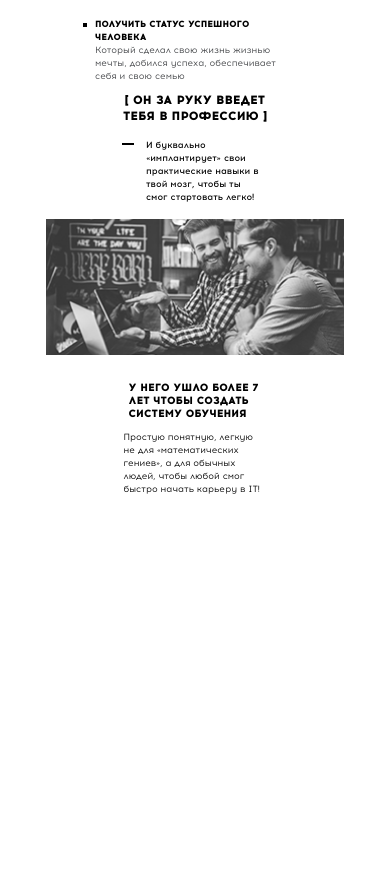
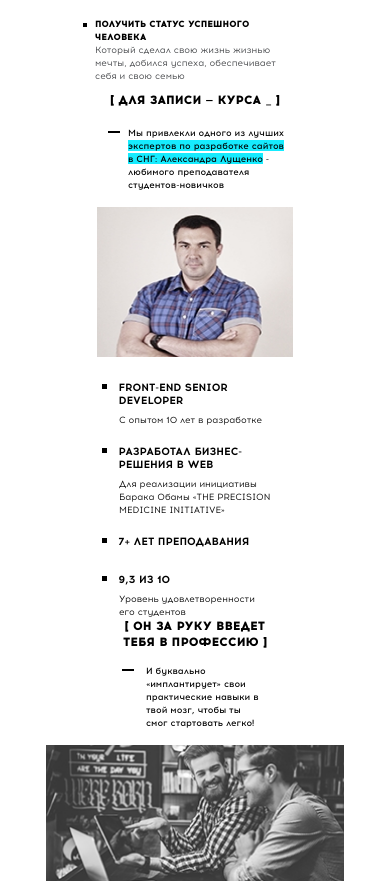
Before and after one commit to Gani4ka/hackathon-07.07.18, a website: page src/index.html in a window 390 px wide. Shown: the part 2212-3101 px from the top of the page. Before the commit the page ends 2707 px from the top, so only its background shows below. Drawn offline with nearby package versions, Linux system fonts and the light colour scheme; files that its build step writes are made by us from their sources.

Commit message:
courserecord-section mobile

```diff
--- a/src/html/courserecord-section.html
+++ b/src/html/courserecord-section.html
@@ -1,4 +1,27 @@
 <!DOCTYPE html>
 <section class="courserecord-section">
-
-  </section>
+  <h2 class="courserecord-section__title">[ Для записи — курса _ ]</h2>
+  <p class="courserecord-section__discr">Мы привлекли одного из лучших
+    <span>экспертов по разработке сайтов в СНГ: Александра Лущенко</span> - любимого преподавателя
+    студентов-новичков
+  </p>
+  <img src="../img/recordcourse.jpg" alt="" class="courserecord-section__img">
+  <ul class="courserecord-section__list">
+    <li class="courserecord-section__item">
+      <h3 class="courserecord-section__name">Front-end Senior developer</h3>
+      <p class="courserecord-section__text">С опытом 10 лет в разработке</p>
+    </li>
+    <li class="courserecord-section__item">
+      <h3 class="courserecord-section__name">Разработал бизнес-решения в web</h3>
+      <p class="courserecord-section__text">Для реализации инициативы Барака Обамы «THE PRECISION MEDICINE INITIATIVE»
+      </p>
+    </li>
+    <li class="courserecord-section__item">
+      <h3 class="courserecord-section__name">7+ лет преподавания</h3>
+    </li>
+    <li class="courserecord-section__item">
+      <h3 class="courserecord-section__name">9,3 из 10</h3>
+      <p class="courserecord-section__text">Уровень удовлетворенности его студентов</p>
+    </li>
+  </ul>
+</section>
--- a/src/scss/layout/courserecord-section.scss
+++ b/src/scss/layout/courserecord-section.scss
@@ -0,0 +1,111 @@
+.courserecord-section {
+  &__wrapper {
+    max-width: 320px;
+    margin: 0 auto;
+
+    @include mobile-big {
+      max-width: 480px;
+    }
+
+    @include tablet-small {
+      max-width: 768px;
+    }
+
+    @include tablet-big {
+      max-width: 960px;
+    }
+
+    @include desktop-small {
+      max-width: 1200px;
+    }
+
+    @include desktop-big {
+      max-width: 1440px;
+    }
+  }
+
+  &__title {
+    @extend %section-title;
+    padding-bottom: 18px;
+    text-align: center;
+  }
+
+  &__discr {
+    max-width: 194px;
+    // text-align: left;
+    margin: 0 auto;
+    padding-left: 30px;
+    position: relative;
+    padding-bottom: 16px;
+    font-weight: 500;
+  }
+
+  &__discr::before {
+    content: "";
+    display: block;
+    width: 12px;
+    height: 2px;
+    background-color: #000000;
+    position: absolute;
+    top: 5px;
+    left: 10px;
+  }
+
+  &__discr span {
+    border-top: 1px solid #fff;
+    background-color: #16ebfe;;
+  }
+
+  &__img {
+    @extend %img;
+    width: 196px;
+    height: 174px;
+    margin: 0 auto;
+    padding-bottom: 24px;
+  }
+
+  &__list {
+    margin: 0 auto;
+    text-align: center;
+    list-style: none;
+  }
+
+  &__item {
+    max-width: 181px;
+    text-align: left;
+    margin: 0 auto;
+    padding-bottom: 19px;
+  }
+
+  &__item:last-child {
+    padding-bottom: 0px;
+  }
+
+  &__name {
+    padding-bottom: 6px;
+    text-transform: uppercase;
+    position: relative;
+    padding-left: 14px;
+  }
+
+  &__name::before {
+    position: absolute;
+    left: -3px;
+    top: 3px;
+    width: 5px;
+    height: 5px;
+    background-color: $title-dark-color;
+    content: "";
+  }
+
+  &__text {
+    @extend %section-text;
+    max-width: 152px;
+    text-align: left;
+    margin: 0 auto;
+  }
+
+  &__text:last-child {
+    // padding-bottom: 0px;
+  }
+}
--- a/src/scss/layout/handintheprofession-section.scss
+++ b/src/scss/layout/handintheprofession-section.scss
@@ -41,7 +41,6 @@
     position: relative;
     padding-bottom: 16px;
     font-weight: 500;
-
   }
 
   &__discr::before {
```
Also changed, not shown: src/img/recordcourse.jpg (added).
